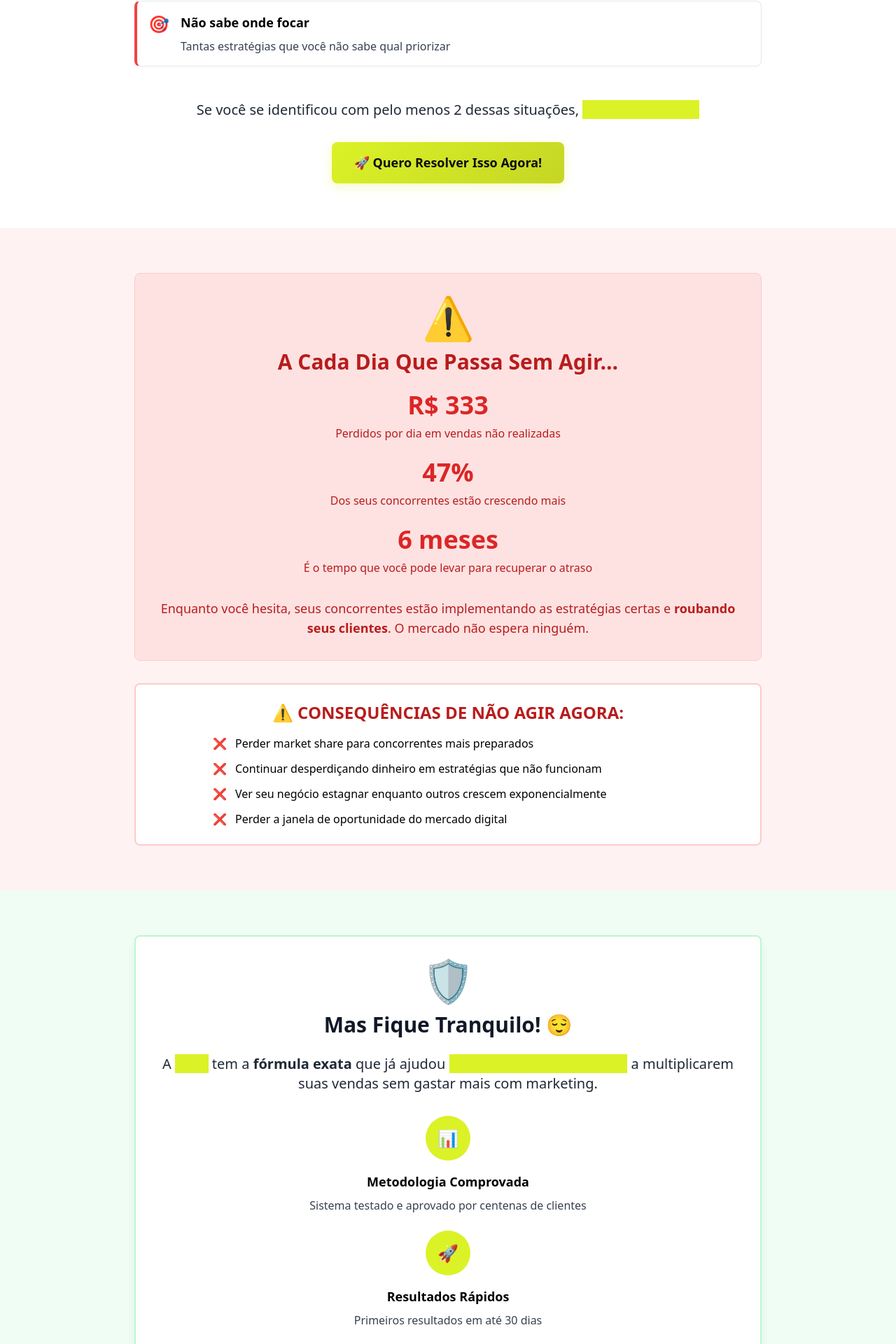
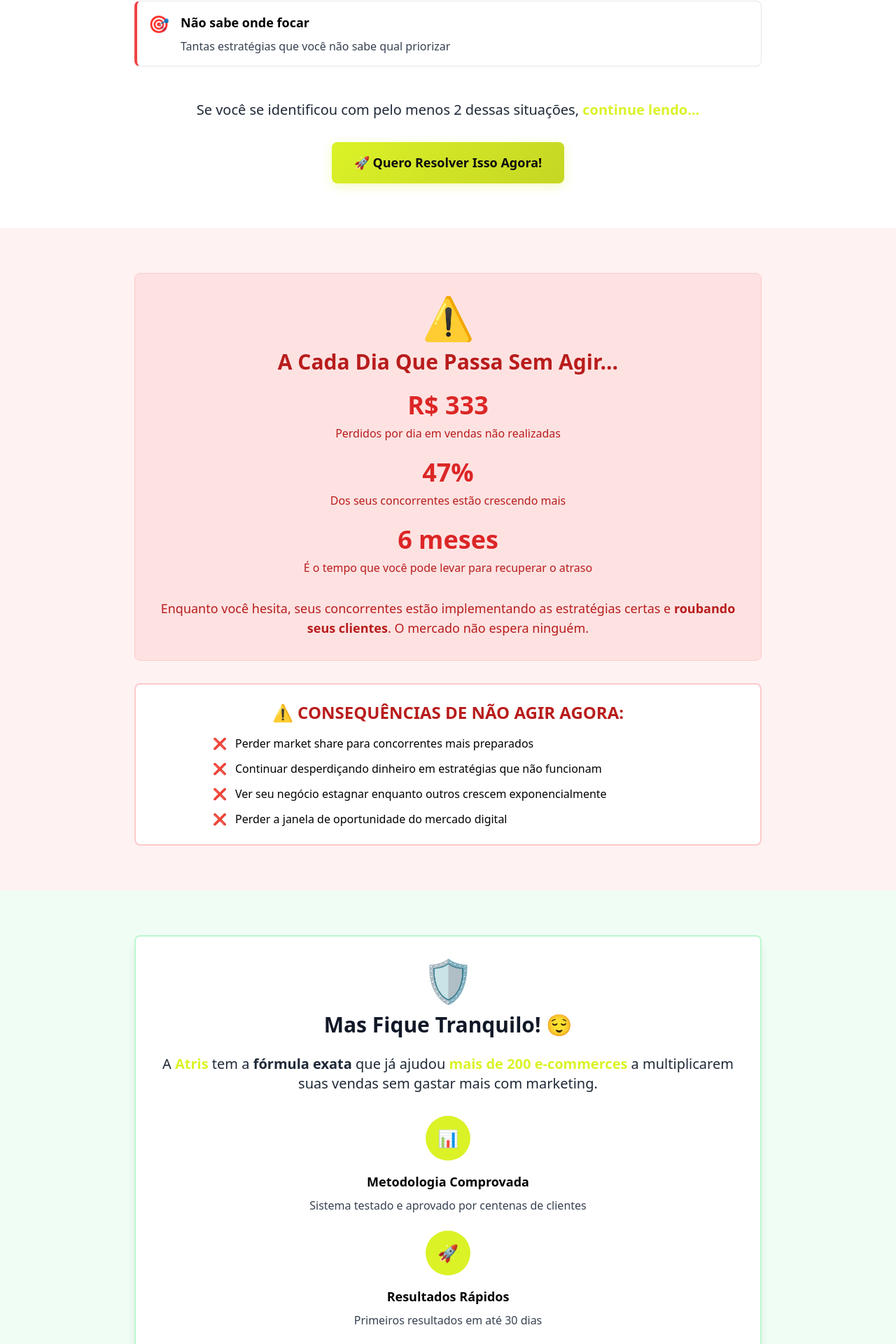
Before and after one commit to ViniciusCJ/atris-landing-page, a React (Vite) app: page /seg-ecommerce in a window 1280 px wide. Shown: the part 1275-3195 px from the top of the page at 70% size. Built offline with nearby package versions, Linux system fonts and the light colour scheme.

Commit message:
Refatorando as escritas e estilizando corretamente

```diff
--- a/src/pages/seg-ecommerce.jsx
+++ b/src/pages/seg-ecommerce.jsx
@@ -135,7 +135,7 @@ const SegEcommerce = () => {
 
             <p className="text-xl text-gray-700 font-medium mb-8">
               Se você se identificou com pelo menos 2 dessas situações,{" "}
-              <span className="atris-green font-bold">continue lendo...</span>
+              <span className="text-atris-green font-bold">continue lendo...</span>
             </p>
 
             <button
@@ -223,9 +223,9 @@ const SegEcommerce = () => {
             </h2>
 
             <p className="text-xl text-gray-700 mb-8">
-            A <strong className="atris-green">Atris</strong> tem a{" "}
+            A <strong className="text-atris-green">Atris</strong> tem a{" "}
             <strong>fórmula exata</strong> que já ajudou{" "}
-            <span className="atris-green font-bold">
+            <span className="text-atris-green font-bold">
                 mais de 200 e-commerces
             </span>{" "}
             a multiplicarem suas vendas sem gastar mais com marketing.
@@ -481,18 +481,18 @@ const SegEcommerce = () => {
 
           <h2 className="text-3xl md:text-4xl font-bold mb-6">
             Agende Sua Mentoria Gratuita
-            <span className="block atris-green !text-black !p-1 !mt-4">Agora Mesmo!</span>
+            <span className="block text-atris-green">Agora Mesmo!</span>
           </h2>
 
           <p className="text-xl text-gray-600 mb-8">
             Em apenas 60 minutos, você descobrirá exatamente como{" "}
-            <strong className="atris-green !text-black !p-1">triplicar suas vendas</strong> nos próximos 90 dias
+            <strong className="text-atris-green">triplicar suas vendas</strong> nos próximos 90 dias
           </p>
 
           <div className="grid grid-cols-1 md:grid-cols-2 gap-12 items-center mb-12">
             {/* Benefícios da Mentoria */}
             <div className="text-left">
-              <h3 className="text-2xl font-bold mb-6 atris-green !text-black !p-1">
+              <h3 className="text-2xl font-bold mb-6 text-atris-green">
                 O que você vai receber na mentoria:
               </h3>
 
```
